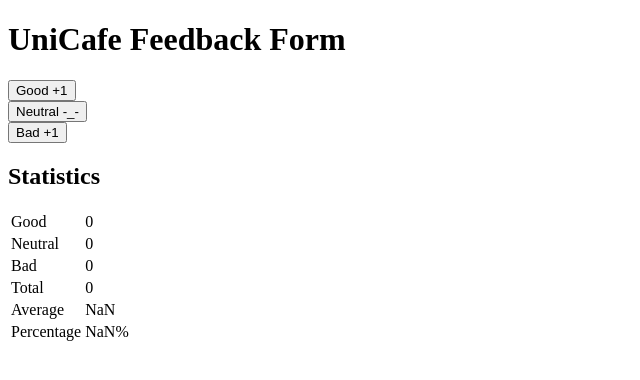
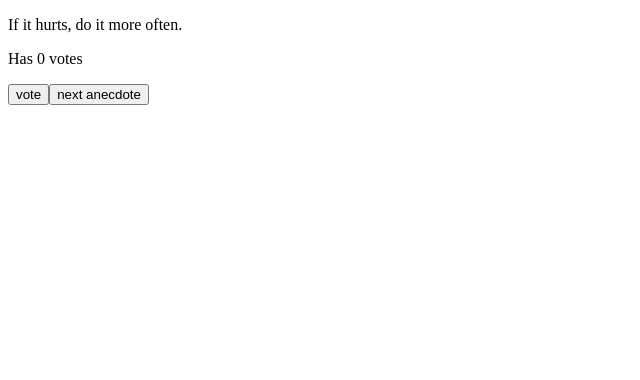
Before and after one commit to TooMuchD0g/FullStack_part1, a React (Vite) app in the folder part1/: page / in a window 1280 px wide. Shown: the top 380 px of the page, without its empty margins (0-640 px from the left). Built offline with nearby package versions, Linux system fonts and the light colour scheme.

Commit message:
Submission for part1 Exercise1.13*

```diff
--- a/part1/src/App.jsx
+++ b/part1/src/App.jsx
@@ -1,113 +1,41 @@
 import { useState } from 'react'
 
 const App = () => {
-  // saving all clicks to a single object\
-  const [clicks, setClicks] = useState({
-    good: 0, neutral: 0, bad:0, total:0, sum: 0
-  })
+  const anecdotes = [
+    'If it hurts, do it more often.',
+    'Adding manpower to a late software project makes it later!',
+    'The first 90 percent of the code accounts for the first 90 percent of the development time...The remaining 10 percent of the code accounts for the other 90 percent of the development time.',
+    'Any fool can write code that a computer can understand. Good programmers write code that humans can understand.',
+    'Premature optimization is the root of all evil.',
+    'Debugging is twice as hard as writing the code in the first place. Therefore, if you write the code as cleverly as possible, you are, by definition, not smart enough to debug it.',
+    'Programming without an extremely heavy use of console.log is same as if a doctor would refuse to use x-rays or blood tests when diagnosing patients.',
+    'The only way to go fast, is to go well.'
+  ]
 
-  const handleGoodClicks = () =>
-    setClicks({...clicks, sum: clicks.sum + 1, total: clicks.total + 1, good: clicks.good + 1})
+  const [selected, setSelected] = useState(0)
+  const [rank, setRank] = useState(new Uint8Array(anecdotes.length))
 
-  const handleNeutralClicks = () =>
-    setClicks({...clicks, total: clicks.total + 1, neutral: clicks.neutral + 1})
+  const handleClick = () => {
+    let number = anecdotes.length
+    let randomAnecdote = Math.floor(Math.random() * number)
+    setSelected(randomAnecdote)
+  }
 
-  const handleBadClicks = () =>
-    setClicks({...clicks, sum: clicks.sum - 1, total: clicks.total + 1, bad: clicks.bad + 1})
-
-  let average = clicks.sum / clicks.total;
-  let positivePercentage = (clicks.good / clicks.total) * 100;
-
+  const handleRankClick = () => {
+    const copy = [...rank]
+    copy[selected] += 1
+    setRank(copy)
+  }
 
   return (
+    console.log(rank),
     <div>
-      <UI/>
-      <Button onClick={handleGoodClicks} text ="Good +1"/>
-      <Button onClick={handleNeutralClicks} text ="Neutral -_-"/>
-      <Button onClick={handleBadClicks} text ="Bad +1"/>
-
-      <h2>Statistics</h2>
-
-      <table>
-        <tr>
-          <td>Good</td>
-          <td>{clicks.good}</td>
-        </tr>
-        <tr>
-          <td>Neutral</td>
-          <td>{clicks.neutral}</td>
-        </tr>
-        <tr>
-          <td>Bad</td>
-          <td>{clicks.bad}</td>
-        </tr>
-        <tr>
-          <td>Total</td>
-          <td>{clicks.total}</td>
-        </tr>
-        <tr>
-          <td>Average</td>
-          <td>{average}</td>
-        </tr>
-        <tr>
-          <td>Percentage</td>
-          <td>{positivePercentage}%</td>
-        </tr>
-      </table>
-
-
+      <p>{anecdotes[selected]}</p>
+      <p>Has {rank[selected]} votes</p>
+      <button onClick={handleRankClick}>vote</button>
+      <button onClick={handleClick}>next anecdote</button>
     </div>
   )
 }
 
 export default App
-
-const Button = ({ onClick, text }) => (
-  <div>
-    <button onClick={onClick}>{text}</button>
-  </div>
-)
-
-const UI = () => {
-  return(
-    <>
-      <h1>UniCafe Feedback Form</h1>
-    </>
-  )
-}
-
-const Statistics = ({ good, neutral, bad, total, sum }) => {
-  let average = sum / total;
-  let positivePercentage = (good / total) * 100;
-
-  return (
-    <>
-      <h2>Statistics</h2>
-      <p>Good: {good}</p>
-      <p>Neutral: {neutral}</p>
-      <p>Bad: {bad}</p>
-      <p>Total: {total}</p>
-      <p>Average: {average}</p>
-      <p>Positive Percentage: {positivePercentage}% </p>
-    </>
-  )
-}
-
-const StatisticsLine = (props) => {
-
-  let average = props.sum / props.total;
-  let positivePercentage = (props.good / props.total) * 100;
-
-  if(props.text == "good")
-    return <p>Good: {props.good}</p>
-  if(props.text == "neutral")
-    return <p>Neutral: {props.neutral}</p>
-  if(props.text == "bad")
-    return <p>Bad: {props.bad}</p>
-  if(props.text == "total")
-    return <p>Total: {props.total}</p>
-  if(props.text == "average")
-    return <p>Average: {average}</p>
-  if(props.text == "percentage")
-    return <p>Positive: {positivePercentage}%</p>
-}
```
